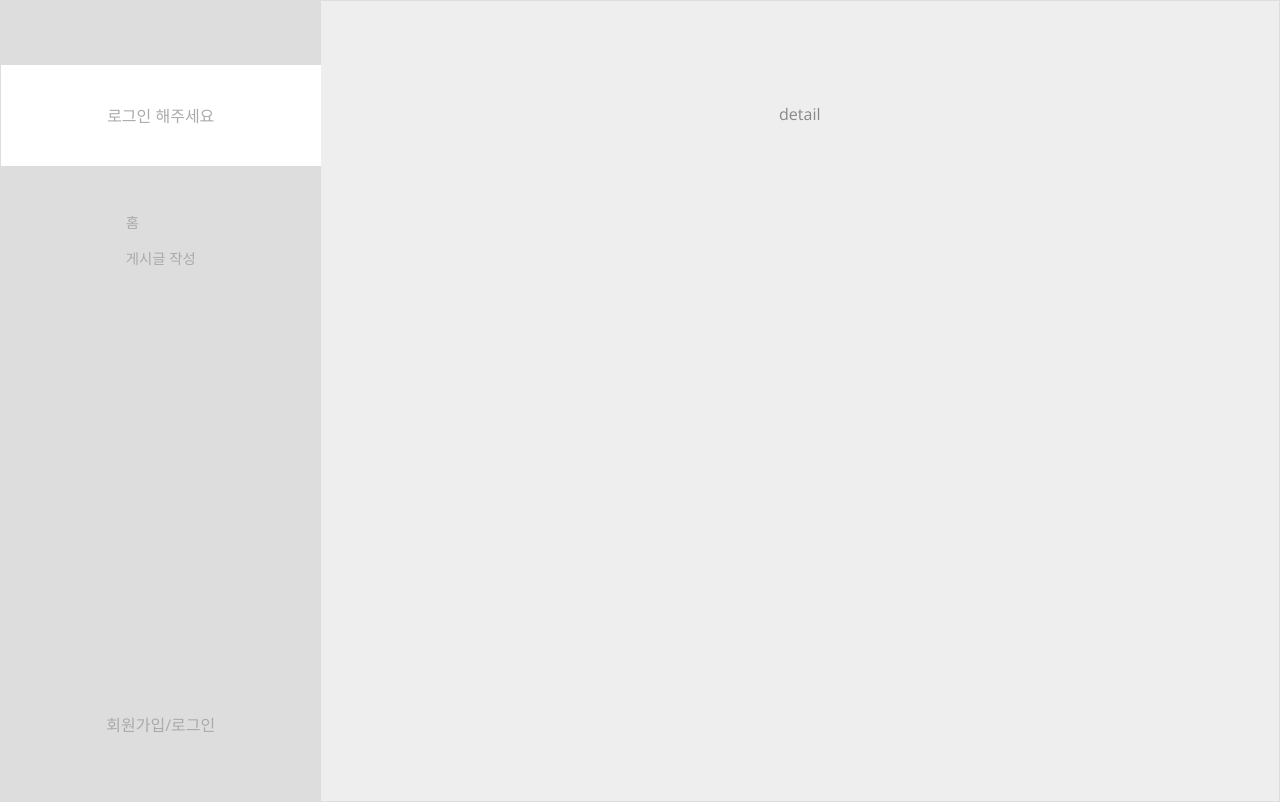
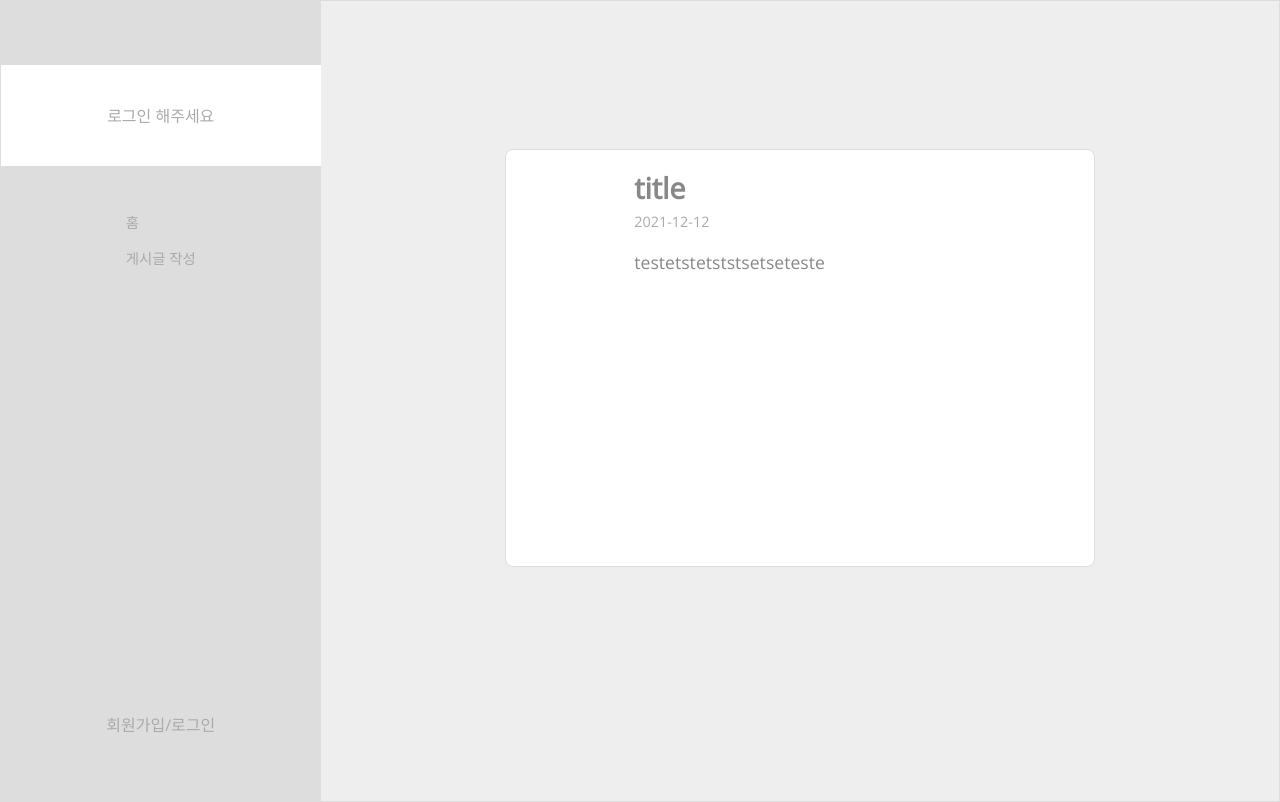
Before and after one commit to CrommaApp/cromma-frontend, a React app: page /post/1 in a window 1280 px wide. Built offline with nearby package versions, Linux system fonts and the light colour scheme; no server answers.

Commit message:
design : 게시글 본문 페이지 디자인

```diff
--- a/public/index.html
+++ b/public/index.html
@@ -1,5 +1,5 @@
 <!DOCTYPE html>
-<html lang="kor">
+<html lang="ko">
 	<head>
 		<meta charset="UTF-8" />
 		<meta name="viewport" content="width=device-width, initial-scale=1.0" />
--- /dev/null
+++ b/src/components/features/detail/detail-content/index.tsx
@@ -0,0 +1,44 @@
+import React from 'react';
+import { Post } from '@services/post/types';
+import styled from 'styled-components';
+
+type Props = {
+	post: Post;
+};
+
+const PostDetailContentWrapper = styled.article`
+	width: 100%;
+	height: 100%;
+	padding: 0 20%;
+
+	& > h2 {
+		font-size: 1.8rem;
+		margin: 0 0 1% 0;
+
+		@media screen and (max-width: 768px) {
+			font-size: 1.5rem;
+		}
+	}
+
+	& > time {
+		font-size: 0.9rem;
+		color: #aaaaaa;
+	}
+
+	& > p {
+		font-size: 1.1rem;
+		overflow-wrap: break-word;
+	}
+`;
+
+const PostDetailContent = ({ post }: Props) => {
+	return (
+		<PostDetailContentWrapper>
+			<h2>{post.title}</h2>
+			<time dateTime={post.createdAt}>{post.createdAt}</time>
+			<p>{post.content}</p>
+		</PostDetailContentWrapper>
+	);
+};
+
+export default PostDetailContent;
--- a/src/components/features/home/post-item/index.tsx
+++ b/src/components/features/home/post-item/index.tsx
@@ -10,21 +10,12 @@ const PostItemWrapper = styled.li`
 	padding: 3%;
 
 	& > h2 {
-		font-size: 1.5rem;
+		font-size: 1.4rem;
 		margin: 0 0 1% 0;
 
 		@media screen and (max-width: 768px) {
 			font-size: 1.3rem;
 		}
-	}
-
-	& > time {
-		font-size: 0.75rem;
-		color: #aaaaaa;
-	}
-
-	& > p {
-		font-size: 1rem;
 	}
 
 	@media screen and (max-width: 480px) {
@@ -41,8 +32,6 @@ const PostItem = ({ post, index }: Props) => {
 	return (
 		<PostItemWrapper aria-labelledby={`post_title_${index}`}>
 			<h2 id={`post_title_${index}`}>{post.title}</h2>
-			{/* <time dateTime={post.createdAt}>{post.createdAt}</time>
-			<p>{post.content}</p> */}
 		</PostItemWrapper>
 	);
 };
--- a/src/pages/post/detail/index.tsx
+++ b/src/pages/post/detail/index.tsx
@@ -1,10 +1,22 @@
 import React from 'react';
+import { Post } from '@services/post/types';
+import PostDetailContent from '@components/features/detail/detail-content';
+import { ContentWrapper } from '@components/shared/content-wrapper/styled';
 
 const PostDetail = () => {
+	const mockPost: Post = {
+		id: 1,
+		title: 'title',
+		createdAt: '2021-12-12',
+		content: 'testetstetststsetseteste',
+	};
 	return (
-		<div>
-			<>detail</>
-		</div>
+		<>
+			<ContentWrapper>
+				<h1 className="a11y-hidden">게시글 전체 내용</h1>
+				<PostDetailContent post={mockPost} />
+			</ContentWrapper>
+		</>
 	);
 };
 
--- a/src/pages/post/upload/index.tsx
+++ b/src/pages/post/upload/index.tsx
@@ -6,6 +6,7 @@ const PostUpload = () => {
 	return (
 		<>
 			<ContentWrapper>
+				<h1 className="a11y-hidden">게시글 작성 폼</h1>
 				<PostUploadForm />
 			</ContentWrapper>
 		</>
```
